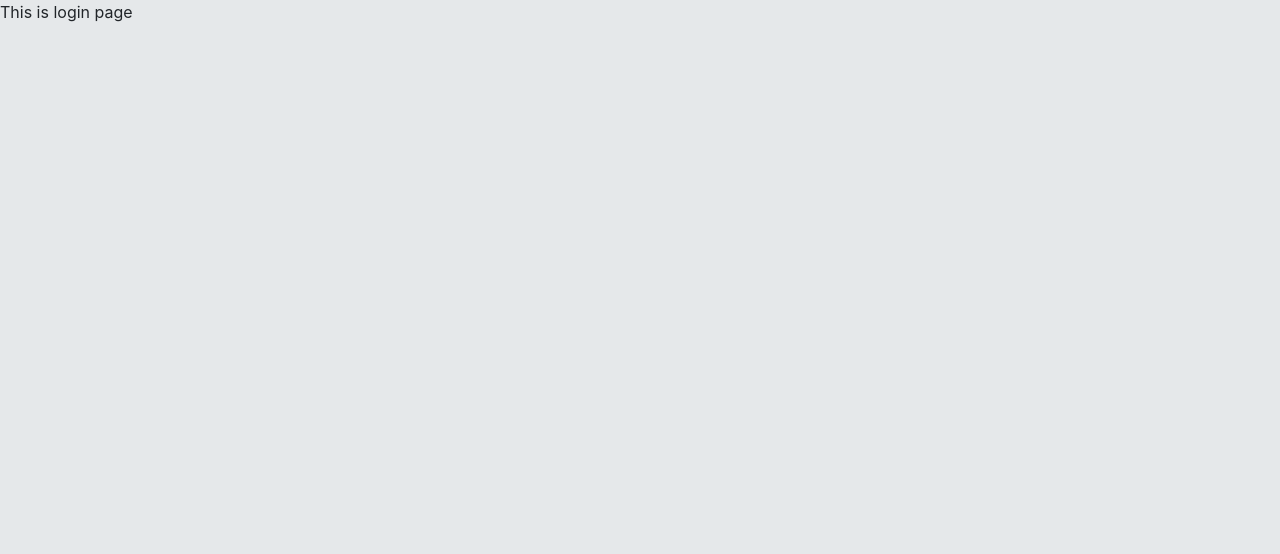
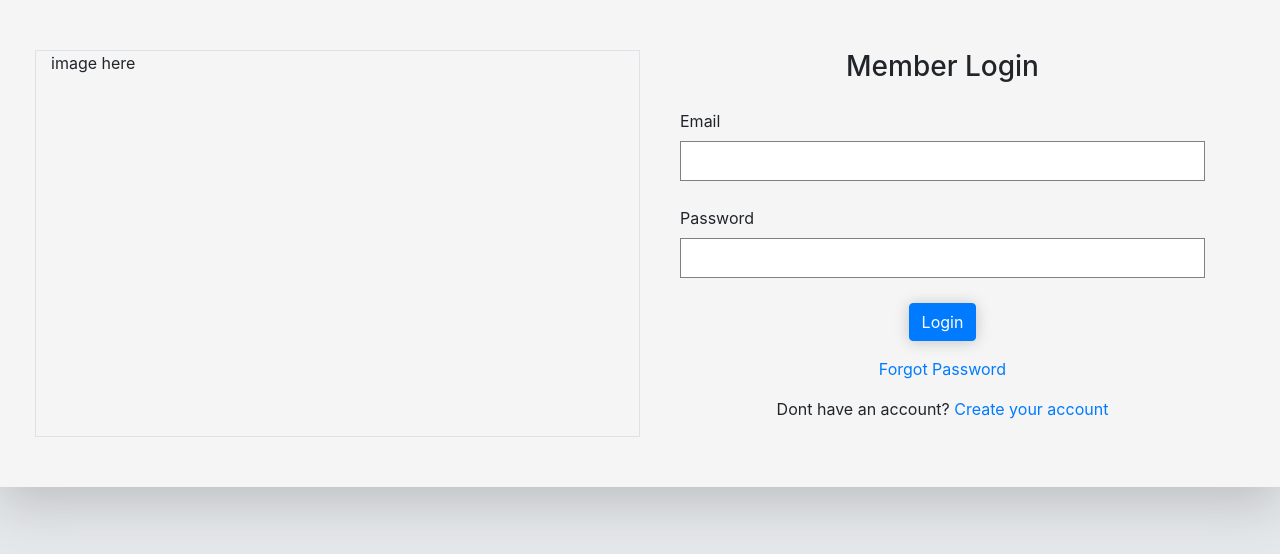
Before and after one commit to Sandip-Z/movies, a React (Create React App) app: page /login in a window 1280 px wide. Shown: the top 554 px of the page. Built offline with nearby package versions, Linux system fonts and the light colour scheme.

Commit message:
[add] markup for login page

```diff
--- a/src/index.css
+++ b/src/index.css
@@ -207,3 +207,20 @@ nav {
   /* color: rgb(179, 171, 171); */
   padding: 20px 25px 0px 25px !important;
 }
+
+.login {
+  background-color: whitesmoke;
+  padding: 50px;
+}
+
+form.login-form section {
+  display: flex;
+  flex-direction: column;
+  /* border: 2px dotted blue; */
+  margin: 25px;
+}
+
+form.login-form section input {
+  padding: 7px 15px;
+  border: 1px solid grey;
+}
--- a/src/pages/LoginPage.js
+++ b/src/pages/LoginPage.js
@@ -1,7 +1,39 @@
 import React from "react";
 
 const LoginPage = () => {
-  return <p>This is login page</p>;
+  return (
+    <div className="login d-flex flex-column justify-content-center shadow-lg">
+      <div className="row">
+        <div className="col-lg-6 border">image here</div>
+        <div className="col-lg-6">
+          <h3 className="text-center">Member Login</h3>
+          <form className="login-form">
+            <section>
+              <label htmlFor="email">Email</label>
+              <input name="email" type="email" />
+            </section>
+            <section>
+              <label htmlFor="password">Password</label>
+              <input name="password" type="password" />
+            </section>
+            <input
+              type="submit"
+              value="Login"
+              className="d-flex m-auto btn btn-primary"
+            />
+          </form>
+          <div className="d-flex flex-column align-items-center my-3">
+            <a href="#" className="mb-3">
+              Forgot Password
+            </a>
+            <span>
+              Dont have an account? <a href="#">Create your account</a>
+            </span>
+          </div>
+        </div>
+      </div>
+    </div>
+  );
 };
 
 export default LoginPage;
```
